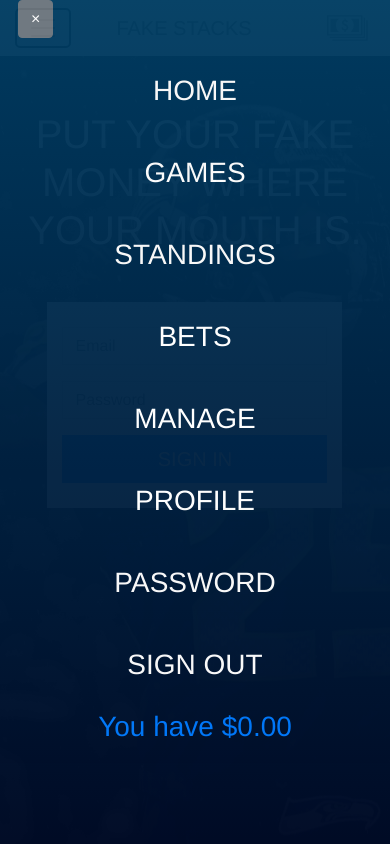
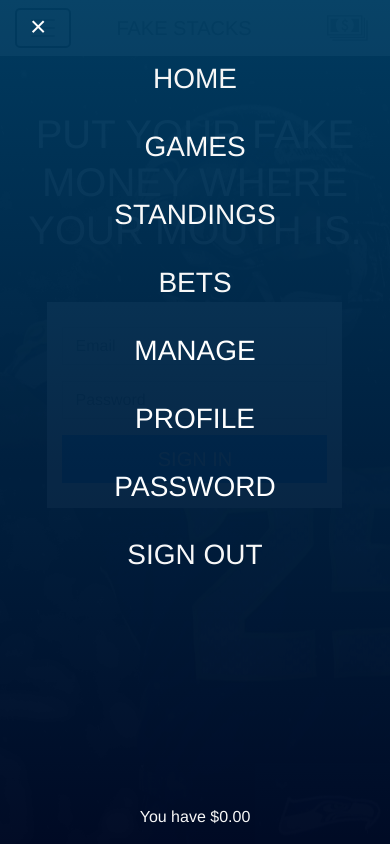
Before and after one commit to jasongoetz/fsreact, a React (Create React App) app: page / in a window 390 px wide. Both pictures are taken after a click on the button 43 px from the left and 28 px from the top of the page. Built offline with nearby package versions, Linux system fonts and the light colour scheme.

Commit message:
Finished up mobile menu styling

```diff
--- a/public/custom.css
+++ b/public/custom.css
@@ -1,4 +1,4 @@
-/* TODO: I need to remove this file and do this the right way */
+/* NOTE: This file won't be used at all and is just here for reference */
 
 .jumbotron {
     text-align: center;
--- a/src/app/App.tsx
+++ b/src/app/App.tsx
@@ -39,6 +39,7 @@ class App extends Component {
               {this.state.showMobileMenu && <MobileMenu
                   isAdmin={true}
                   gamblerMoney={0}
+                  closeMenu={this.toggleMobileMenu}
               />}
 
               <ImagePage headline={"PUT YOUR FAKE MONEY WHERE YOUR MOUTH IS."}>
--- a/src/app/components/FSForm.tsx
+++ b/src/app/components/FSForm.tsx
@@ -5,7 +5,7 @@ import styled from "styled-components";
 import {Colors} from "../theme/theme";
 
 export interface FSFormProps {
-    onSubmit: any; //TODO: Something better?
+    onSubmit: () => void;
     className?: string;
 }
 
--- a/src/app/components/MobileMenu.tsx
+++ b/src/app/components/MobileMenu.tsx
@@ -4,7 +4,6 @@ import {Button, Nav, NavItem, NavLink} from "reactstrap";
 import {Colors} from "../theme/theme";
 
 const menuStyle = {
-    //textAlign: "center",
     width: "100%",
     top: "0px",
     bottom: "0px",
@@ -12,10 +11,34 @@ const menuStyle = {
     paddingTop: "50px",
     zIndex: 2000,
     fontSize: "28px",
-    //fontWeight: 'lighter',
     opacity: .97,
     background: `linear-gradient(${Colors.lighterDarkBlue}, ${Colors.darkBlue})`,
     color: Colors.white,
+};
+
+const closeButtonStyle = {
+    top: 0,
+    left: 0,
+    marginLeft: "18px",
+    marginTop: "0px",
+    backgroundColor: 'transparent',
+    border: 0,
+    fontSize: "28px",
+};
+
+const navLinkStyle = {
+    color: Colors.white,
+    fontWeight: 400,
+    marginBottom: "10px",
+};
+
+const accountBalanceStyle = {
+    color: Colors.white,
+    fontSize: "16px",
+    bottom: "0px",
+    right: "0px",
+    marginBottom: "15px",
+    width: "100%",
 };
 
 export interface State {
@@ -24,37 +47,30 @@ export interface State {
 export interface Props {
     isAdmin: boolean;
     gamblerMoney: number;
+    closeMenu: () => void;
 }
 
 class MobileMenu extends Component<Props, State> {
 
-    state = {
-        showMobileMenu: true,
-        showBetSlip: false,
-        authenticated: true,
-    };
-
     render() {
         return (
             <div className="mobile-menu" style={menuStyle}>
-                <Button type="button" className="menu-close mobile-show">
+                <Button type="button" style={closeButtonStyle} className="menu-close" onClick={this.props.closeMenu}>
                     <span>&times;</span>
                 </Button>
                 <Nav vertical>
-                    <NavItem>
-                        <NavLink href="/">HOME</NavLink>
-                    </NavItem>
-                    <NavItem><NavLink href="/games">GAMES</NavLink></NavItem>
-                    <NavItem><NavLink href="/standings">STANDINGS</NavLink></NavItem>
-                    <NavItem><NavLink href="/bets">BETS</NavLink></NavItem>
-                    {this.props.isAdmin && <NavItem><NavLink href="/league/settings">MANAGE</NavLink></NavItem>}
-                    <NavItem><NavLink href="/profile">PROFILE</NavLink></NavItem>
-                    <NavItem><NavLink href="/user/password/<%= session.userId %>">PASSWORD</NavLink></NavItem>
-                    <NavItem><NavLink href="/logout">SIGN OUT</NavLink></NavItem>
+                    {this.navItem("HOME", "/")}
+                    {this.navItem("GAMES", "/games")}
+                    {this.navItem("STANDINGS", "/standings")}
+                    {this.navItem("BETS", "/bets")}
+                    {this.props.isAdmin && this.navItem("MANAGE", "/league/settings")}
+                    {this.navItem("PROFILE", "/profile")}
+                    {this.navItem("PASSWORD", "/user/password/")}
+                    {this.navItem("SIGN OUT", "/logout")}
                 </Nav>
 
-                <div className="menu-bottom">
-                    <a className="menu-account-bottom money" href="/account" id="account-balance">
+                <div>
+                    <a style={accountBalanceStyle} className="menu-account-bottom money" href="/account">
                         You have ${this.props.gamblerMoney}.00
                     </a>
                 </div>
@@ -62,6 +78,10 @@ class MobileMenu extends Component<Props, State> {
             </div>
         );
     }
+
+    navItem = (label: string, href: string) => {
+        return <NavItem><NavLink style={navLinkStyle} href={href}>{label}</NavLink></NavItem>;
+    };
 }
 
 export default MobileMenu;
--- a/src/app/components/NavHeader.tsx
+++ b/src/app/components/NavHeader.tsx
@@ -16,8 +16,8 @@ import {Colors} from "../theme/theme";
 
 export interface Props {
     isAdmin: boolean;
-    toggleMobileMenu: any; //TODO: Change from any to function
-    toggleBetSlip: any; //TODO: Change from any to function
+    toggleMobileMenu: () => void;
+    toggleBetSlip: () => void;
 }
 
 export interface State {
--- a/src/index.css
+++ b/src/index.css
@@ -23,29 +23,10 @@ code {
   position: absolute;
 }
 
-.mobile-menu > .nav > li > a {
-  color: #FFFFFF;
-}
-.mobile-menu > .nav > li {
-  margin-top: 20px;
-  margin-bottom: 20px;
-}
-.mobile-menu > .nav > li > a {
-  display: inline;
-}
-.navbar-fixed-top .navbar-collapse {
-  min-height: 100vh;
-}
-.navbar-inverse .navbar-collapse {
-  border-color: #000B26;
+.menu-close {
+  position: absolute;
 }
 
-.menu-close {
+.menu-account-bottom {
   position: absolute;
-  top: 0;
-  left: 0;
-  margin-left: 18px;
-  margin-top: 0px;
-  background-color: transparent;
-  border: 0;
 }
```
